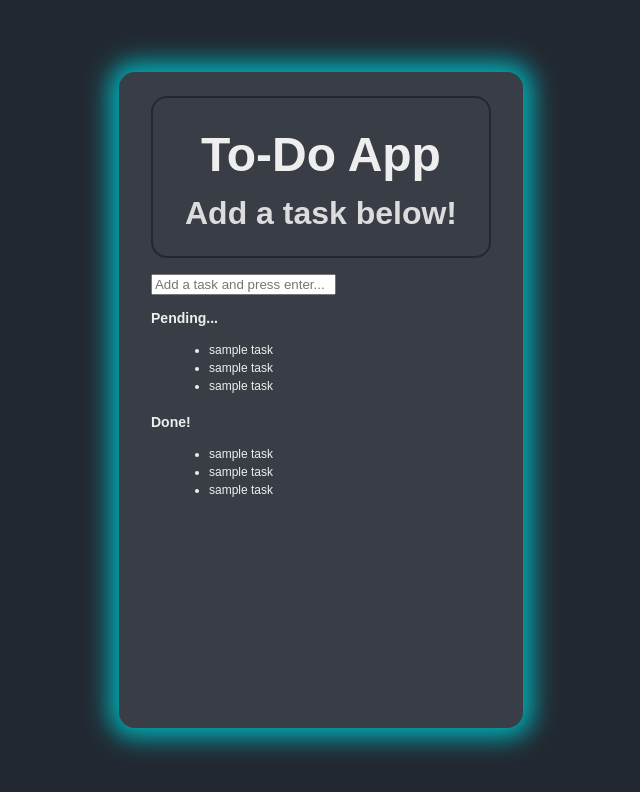
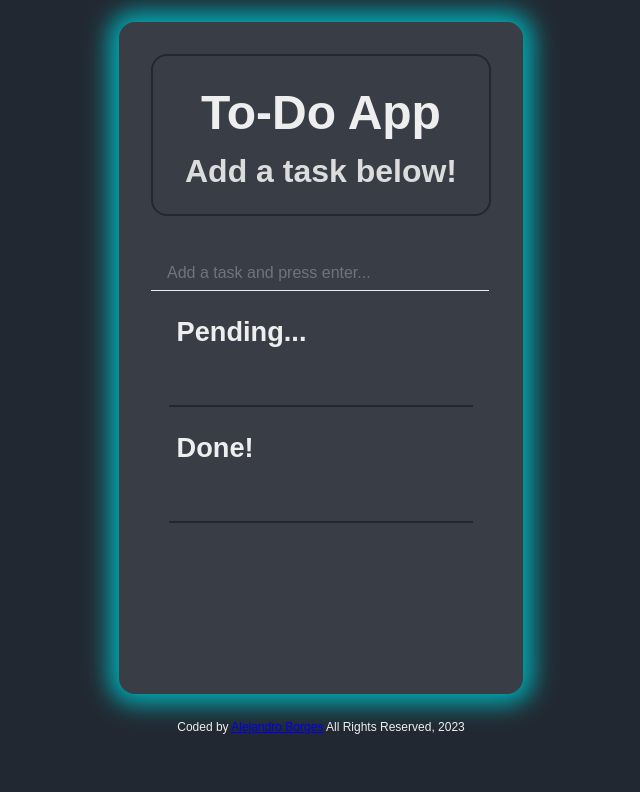
Before and after one commit to AlexdelCarmen/todo-list, a plain HTML site: page index.html in a window 1280 px wide. Shown: the whole page, without its empty margins (319-959 px from the left). Drawn offline with Linux system fonts and the light colour scheme.

Commit message:
Add style to app.  Add signature.

```diff
--- a/index.html
+++ b/index.html
@@ -7,6 +7,10 @@
     <title>To-Do List App</title>
     <link rel="stylesheet" href="./style.css" />
     <link rel="stylesheet" href="./assets/css-reset.css" />
+    <script
+      src="https://kit.fontawesome.com/5874ab0288.js"
+      crossorigin="anonymous"
+    ></script>
   </head>
   <body>
     <section id="main-app">
@@ -21,22 +25,19 @@
           id="add-task"
           placeholder="Add a task and press enter..."
         />
-        <h3>Pending...</h3>
-        <ul id="pending-tasks">
-          <li>sample task</li>
-          <li>sample task</li>
-          <li>sample task</li>
-        </ul>
-        <h3>Done!</h3>
-        <ul id="completed-tasks">
-          <li>sample task</li>
-          <li>sample task</li>
-          <li>sample task</li>
-        </ul>
+        <h3 class="subheader">Pending...</h3>
+        <ul id="pending-tasks"></ul>
+        <h3 class="subheader">Done!</h3>
+        <ul id="completed-tasks"></ul>
       </div>
     </section>
-    <footer></footer>
+    <footer>
+      <p>Coded by <a href="https://github.com/AlexdelCarmen">Alejandro Borges</a> All Rights Reserved, 2023</p>
+
+    </footer>
   </body>
+
+
   <script src="./script.js"></script>
   <script>
     let completeButtons;
--- a/style.css
+++ b/style.css
@@ -4,6 +4,7 @@ body {
   margin: 0;
   padding: 0;
   display: flex;
+  flex-direction: column;
   justify-content: center;
   align-items: center;
   min-height: 100svh;
@@ -25,11 +26,13 @@ body {
 }
 
 #main-app {
-  padding: 0.5rem 2rem;
+  padding: 1rem 2rem;
   background-color: var(--dark-color2);
   min-height: 80svh;
   border-radius: 1rem;
   box-shadow: 0px 0px 25px 10px var(--accent-color1);
+  display: flex;
+  flex-direction: column;
 }
 
 .app-header {
@@ -48,3 +51,73 @@ body {
     font-size: var(--subtitle-size);
     opacity: 0.9;
 }
+
+input {
+    outline: none;
+    border: none;
+    background-color: transparent;
+}
+
+input::placeholder {
+    color: var(--light-color1);
+    opacity: 0.3;
+}
+
+#add-task {
+    border-bottom: 1px solid var(--light-color1);
+    width: 90%;
+    margin-top: 1.5rem;
+    font-size: var(--text-size);
+    color: var(--light-color1);
+    padding: 0.5rem 1rem;
+}
+
+.subheader {
+    font-size: var(--subtitle-size);
+    scale: 85%;
+}
+
+ul {
+    border-bottom: 2px solid var(--dark-color1);
+    padding: 1rem 3rem;
+}
+
+li {
+    list-style-type: none;
+    font-size: var(--text-size);
+    display: grid;
+    grid-template-columns: 1fr repeat(2, 60px);
+    gap: 1rem;
+    margin: 0.5rem 0;
+}
+
+#completed-tasks > li {
+    opacity: 0.4;
+    text-decoration: line-through;
+}
+
+.complete {
+    color: #03C4A1;
+}
+
+.delete {
+    color: #EB455F;
+}
+
+button {
+    background-color: transparent;
+    outline: none;
+    border: none;
+    font-size: var(--text-size);
+    cursor: pointer;
+    padding: 0;
+    font-weight: bold;
+}
+
+footer {
+    margin: 1.5rem 0;
+}
+
+a:visited {
+    color: var(--accent-color1);
+}
```
